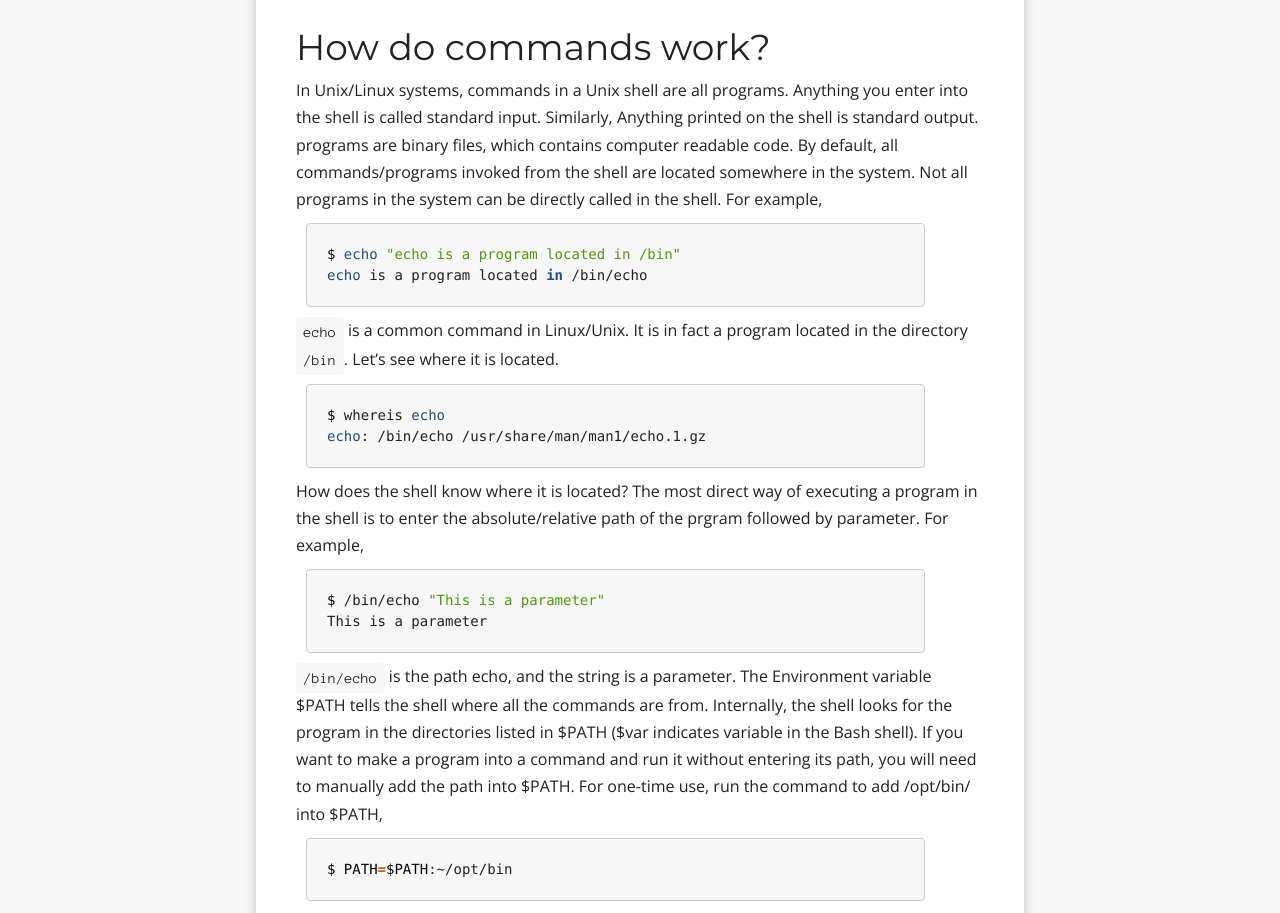
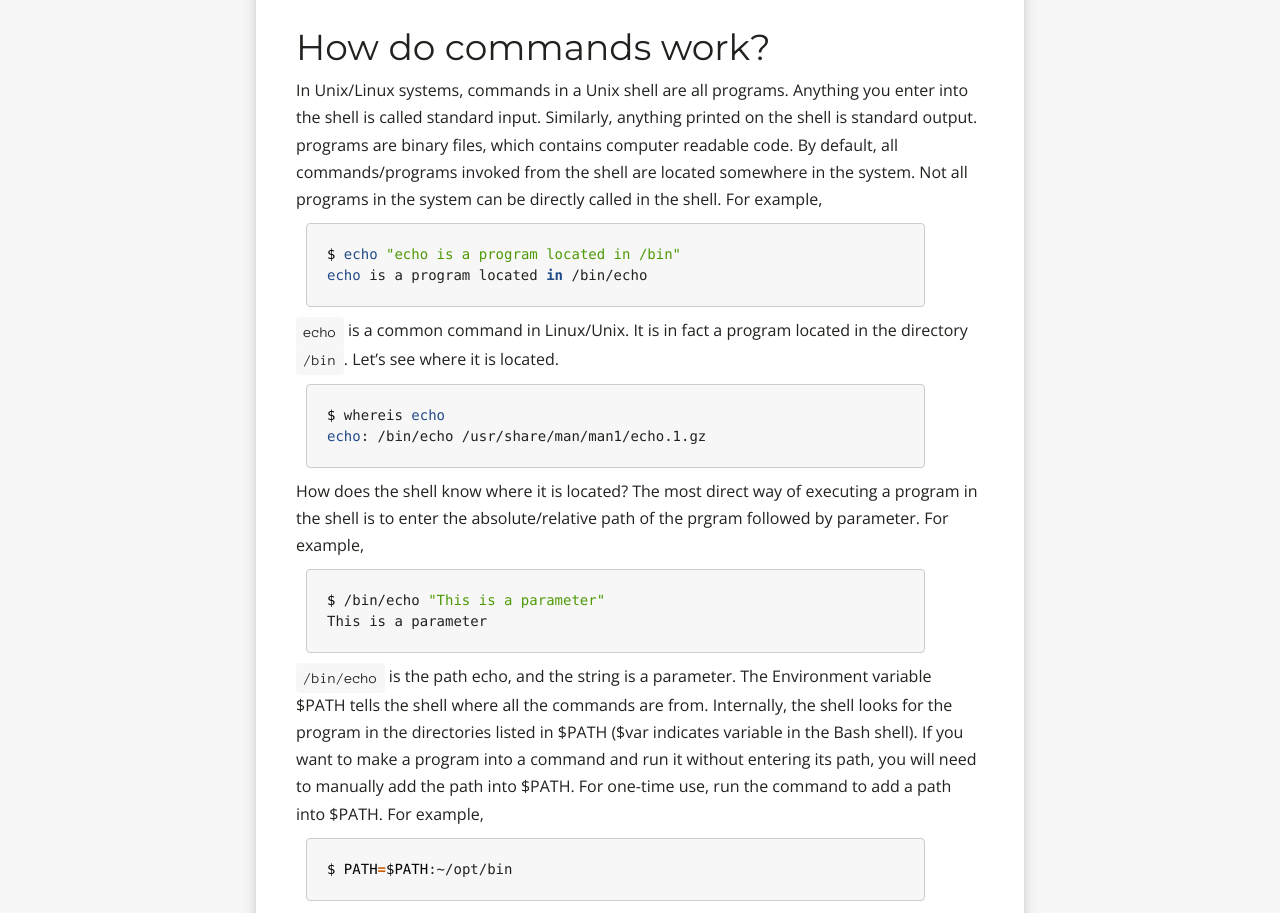
Before and after one commit to yzh503/yzh503.github.io, a Jekyll site: the page built from _posts/2017-05-02-useful-nix-commands.markdown, in a window 1280 px wide and 1400 px high. Shown: the part 272-1185 px from the top of the window. Built offline with Jekyll 4.4.1, drawn with Linux system fonts in a browser that asks for light colours; nearby versions of some CDN libraries; comment, search, counter and statistics services are not loaded.

Commit message:
grammar fixes

```diff
--- a/_posts/2017-05-02-bash-profiles.markdown
+++ b/_posts/2017-05-02-bash-profiles.markdown
@@ -18,7 +18,7 @@ tags:
 **~/.bashrc** is loaded in non-login shell if it exsits.
 
 # Background
-Bash was developed as a part of GNU project, and now extensively distributed in the POSIX sytems. It uses a collection of startup files to help create an environment. **~/.profile**, **~/.bash_profile** and **~/.bashrc** are the common ones located in the home directory.
+Bash was developed as a part of GNU project, and is now extensively distributed in the POSIX sytems. It loads a collection of startup files to help create an environment. **~/.profile**, **~/.bash_profile** and **~/.bashrc** are the common ones located in the home directory.
 
 # What are the differences?
 **~/.bash_profile**, **~/.bash_login**, **~/.bash_logout** and **~/.bashrc** are specific to the Bash shell, while .profile is a generic config file read by many shells when their specific config files are missing.
--- a/_posts/2017-05-02-useful-nix-commands.markdown
+++ b/_posts/2017-05-02-useful-nix-commands.markdown
@@ -14,7 +14,7 @@ tags:
 ---
 
 # How do commands work?
-In Unix/Linux systems, commands in a Unix shell are all programs. Anything you enter into the shell is called standard input. Similarly, Anything printed on the shell is standard output. programs are binary files, which contains computer readable code. By default, all commands/programs invoked from the shell are located somewhere in the system. Not all programs in the system can be directly called in the shell. For example,
+In Unix/Linux systems, commands in a Unix shell are all programs. Anything you enter into the shell is called standard input. Similarly, anything printed on the shell is standard output. programs are binary files, which contains computer readable code. By default, all commands/programs invoked from the shell are located somewhere in the system. Not all programs in the system can be directly called in the shell. For example,
 {% highlight shell %}
 $ echo "echo is a program located in /bin"
 echo is a program located in /bin/echo
@@ -30,7 +30,7 @@ The most direct way of executing a program in the shell is to enter the absolute
 $ /bin/echo "This is a parameter"
 This is a parameter
 {% endhighlight %}
-`/bin/echo` is the path echo, and the string is a parameter. The Environment variable $PATH tells the shell where all the commands are from. Internally, the shell looks for the program in the directories listed in $PATH ($var indicates variable in the Bash shell). If you want to make a program into a command and run it without entering its path, you will need to manually add the path into $PATH. For one-time use, run the command to add /opt/bin/ into $PATH,
+`/bin/echo` is the path echo, and the string is a parameter. The Environment variable $PATH tells the shell where all the commands are from. Internally, the shell looks for the program in the directories listed in $PATH ($var indicates variable in the Bash shell). If you want to make a program into a command and run it without entering its path, you will need to manually add the path into $PATH. For one-time use, run the command to add a path into $PATH. For example,
 {% highlight shell %}
 $ PATH=$PATH:~/opt/bin
 {% endhighlight %}
```
